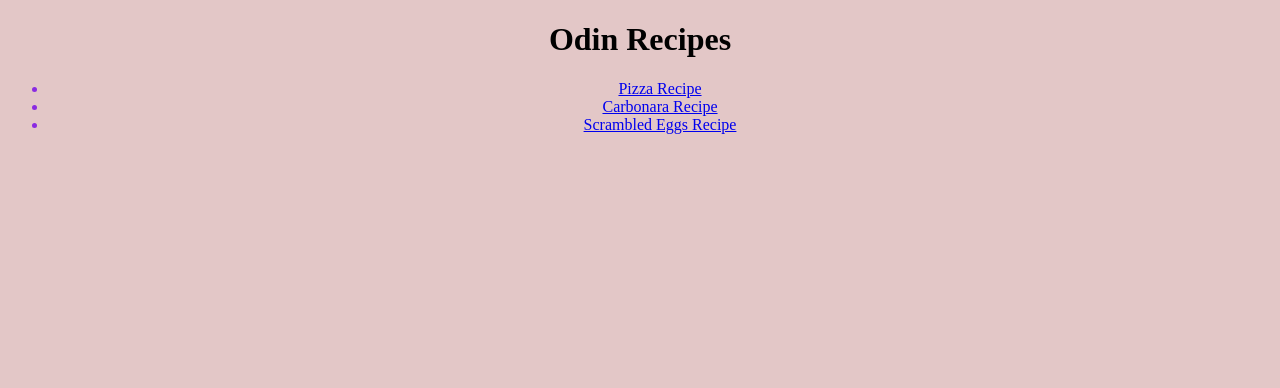
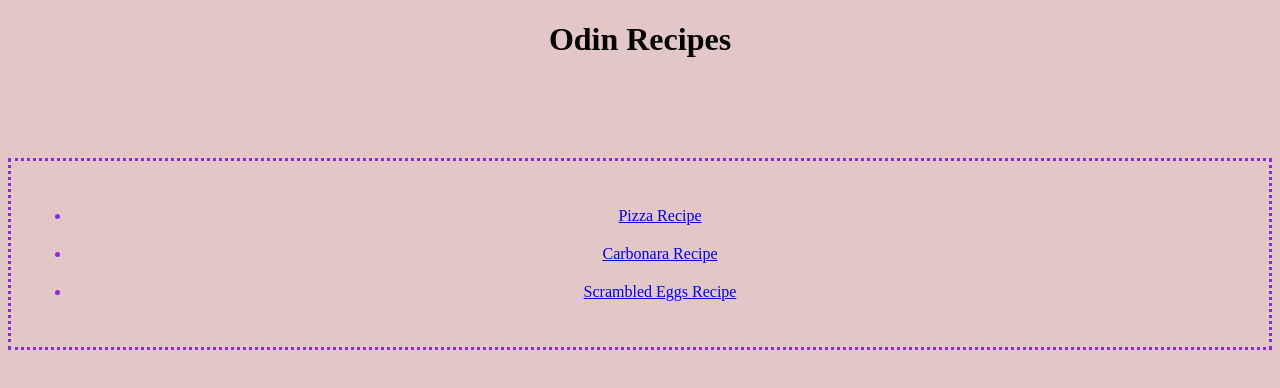
Before and after one commit to Dekrazi/odin-recipes, a plain HTML site: page index.html in a window 1280 px wide. Drawn offline with Linux system fonts and the light colour scheme.

Commit message:
small css changes to the homepage

```diff
--- a/index.html
+++ b/index.html
@@ -9,9 +9,9 @@
     <h1 class="h1tag">Odin Recipes</h1>
   <div class="recipelist">
     <ul>
-    <li><a href="recipes/pizza.html">Pizza Recipe</a></li>
-    <li><a href="recipes/carbonara.html">Carbonara Recipe</a></li>
-    <li><a href="recipes/eggs.html">Scrambled Eggs Recipe</a></li>
+    <li class="listelement"><a href="recipes/pizza.html" class="listtext">Pizza Recipe</a></li>
+    <li class="listelement"><a href="recipes/carbonara.html">Carbonara Recipe</a></li>
+    <li class="listelement"><a href="recipes/eggs.html">Scrambled Eggs Recipe</a></li>
     </ul>
   </div>
   </body>
--- a/styles.css
+++ b/styles.css
@@ -5,6 +5,7 @@ body {
 .h1tag,
 .h3tag {
     text-align: center;
+    margin-bottom: 100px;
 }
 
 .bold {
@@ -14,6 +15,13 @@ body {
 .recipelist {
     text-align: center;
     color: blueviolet;
+    padding: 20px;
+    border: dotted;
+
+}
+
+.listelement {
+    padding: 10px;
 }
 
 .img {
```
